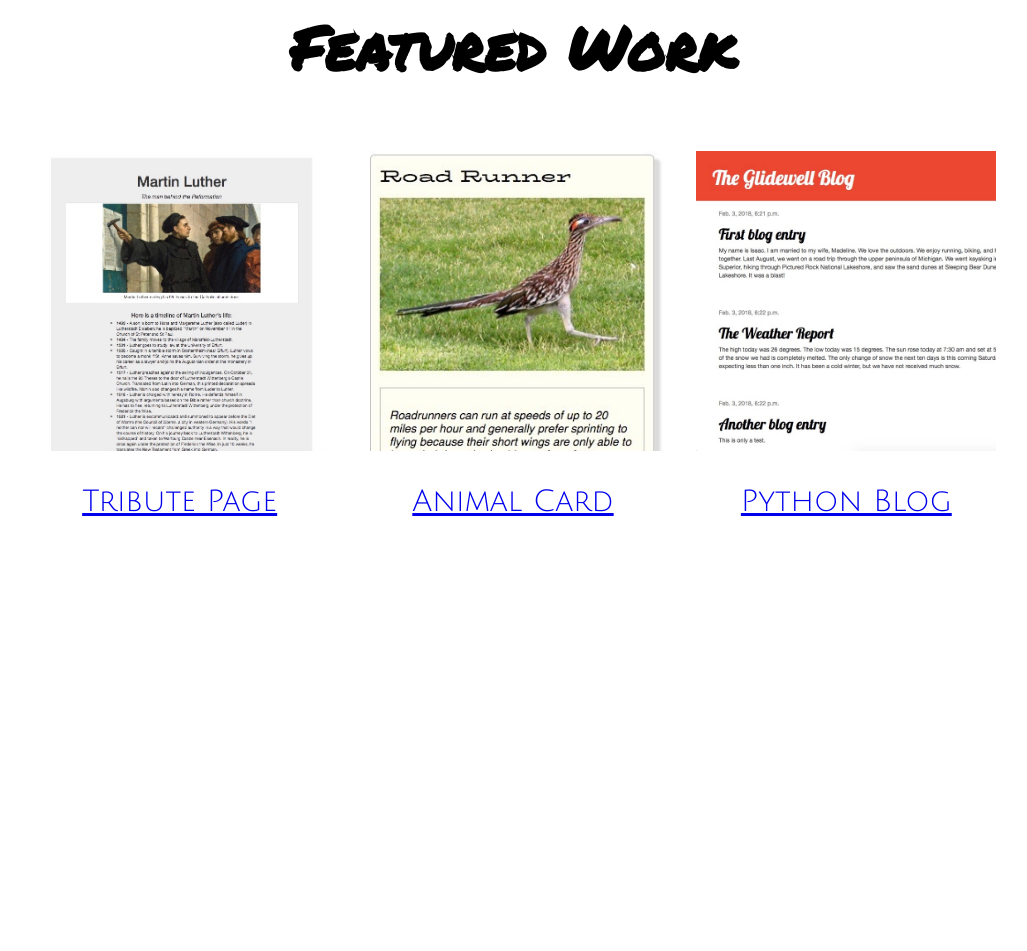
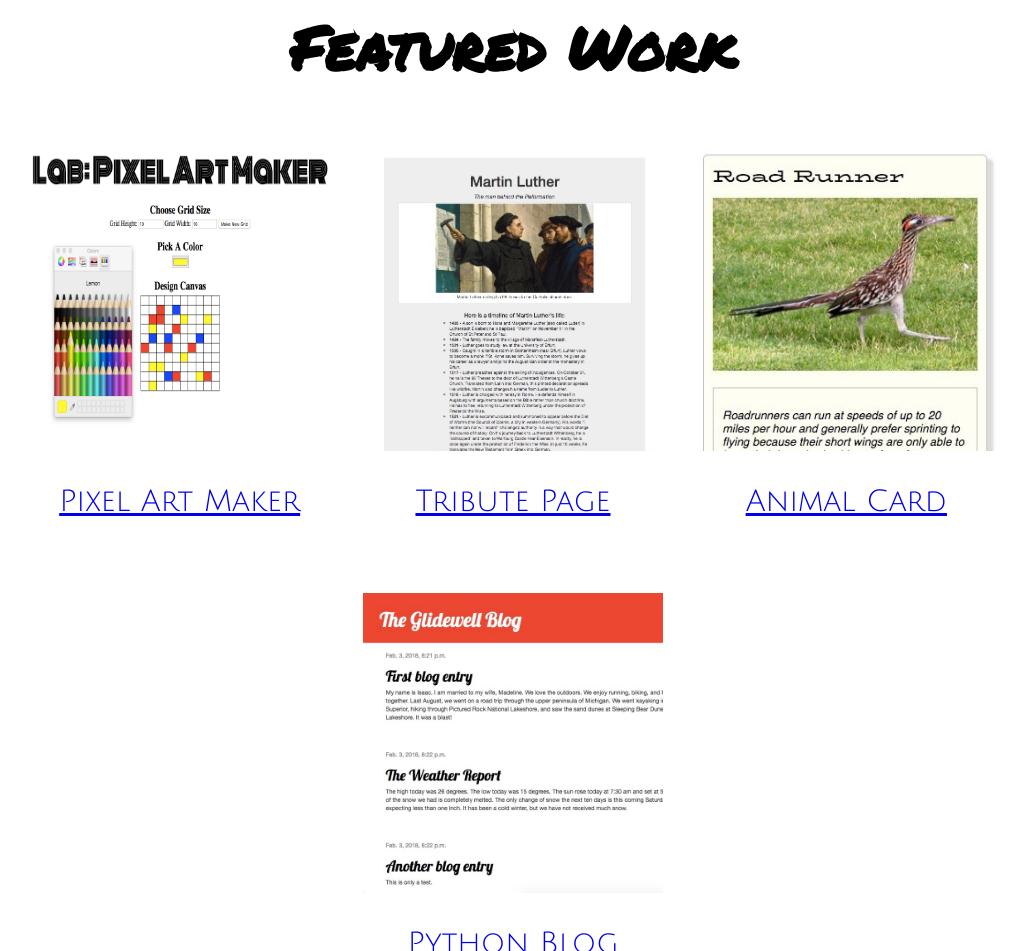
Before and after one commit to isaacglide/isaacglide.github.io, a plain HTML site: page index.html in a window 1280 px wide. Shown: the part 1454-2405 px from the top of the page, without its empty margins (127-1154 px from the left). Before the commit the page ends 2047 px from the top, so only its background shows below. Drawn offline with Linux system fonts and the light colour scheme.

Commit message:
Adding Pixel Maker App to Portfolio

```diff
--- a/index.html
+++ b/index.html
@@ -49,6 +49,12 @@
       <section class="featured-work">
         <h3 class="featured-work-title">Featured Work</h3>
         <div class="my-work">
+          <img class="work-pic" src="Pixel-Maker.jpg" alt="picture of my pixel maker page">
+          <div class="work-links">
+            <a class="link-padding" href="https://isaacglide.github.io/project-pixel-art-maker-starter/" target="_blank">Pixel Art Maker</a>
+          </div>
+        </div>
+        <div class="my-work">
           <img class="work-pic" src="Tribute-Page.jpg" alt="picture of my tribute page">
           <div class="work-links">
             <a class="link-padding" href="https://codepen.io/isaacglide/pen/aVjmKq" target="_blank">Tribute Page</a>
```
Also changed, not shown: Pixel-Maker.jpg (added).
